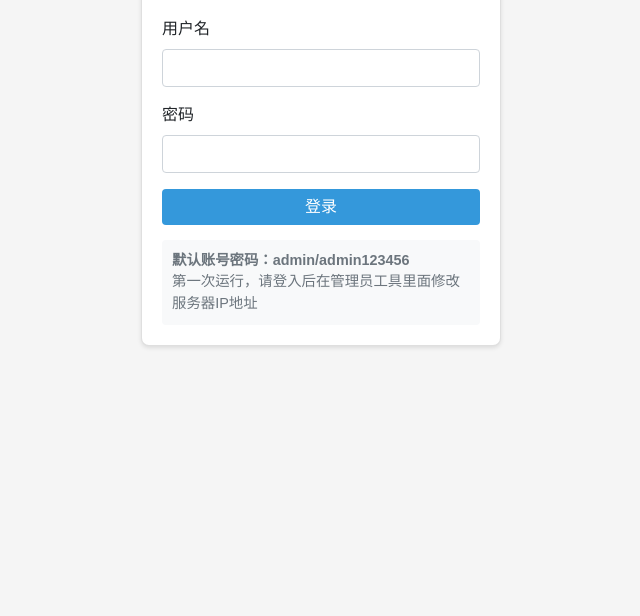
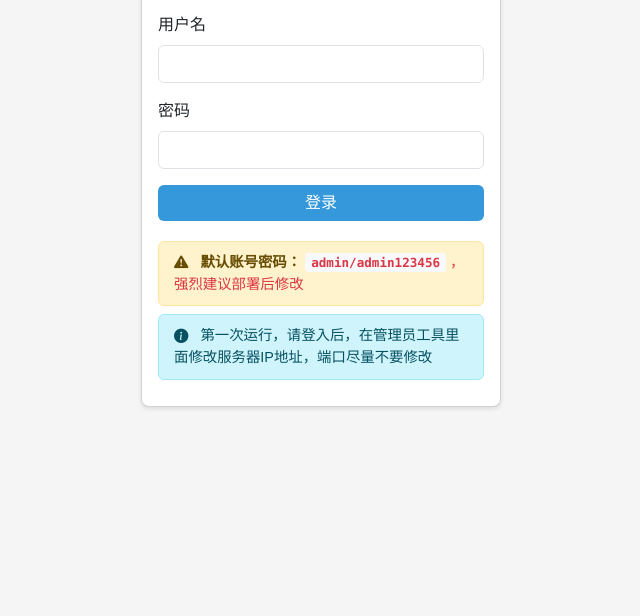
Before and after one commit to vbskycn/rtmp-serve, a website: page admin/login.html in a window 1280 px wide. Shown: the part 184-800 px from the top of the page, without its empty margins (319-959 px from the left). Drawn offline with nearby package versions, Linux system fonts and the light colour scheme.

Commit message:
修改提示

```diff
--- a/admin/login.html
+++ b/admin/login.html
@@ -3,6 +3,7 @@
 <head>
     <title>流媒体管理系统 - 登录</title>
     <link href="https://lf9-cdn-tos.bytecdntp.com/cdn/expire-1-M/twitter-bootstrap/5.1.3/css/bootstrap.min.css" rel="stylesheet">
+    <link href="https://cdn.jsdelivr.net/npm/bootstrap-icons@1.7.2/font/bootstrap-icons.css" rel="stylesheet">
     <style>
         body {
             background-color: #f5f5f5;
@@ -33,18 +34,22 @@
             background-color: #2980b9;
         }
         .default-account {
-            margin-top: 15px;
-            padding: 10px;
-            background-color: #f8f9fa;
-            border-radius: 4px;
+            margin-top: 20px;
+        }
+        .default-account .alert {
+            margin-bottom: 10px;
+            padding: 10px 15px;
             font-size: 0.9em;
-            color: #6c757d;
         }
         .default-account code {
-            background-color: #e9ecef;
-            padding: 2px 4px;
+            background-color: #f8f9fa;
+            padding: 2px 6px;
             border-radius: 3px;
             color: #dc3545;
+            font-weight: bold;
+        }
+        .default-account i {
+            vertical-align: middle;
         }
     </style>
 </head>
@@ -67,8 +72,16 @@
                     <button type="submit" class="btn btn-primary">登录</button>
                 </form>
                 <div class="default-account">
-                    <div><strong>默认账号密码：admin/admin123456</strong></div>
-                    <div>第一次运行，请登入后在管理员工具里面修改服务器IP地址</div>
+                    <div class="alert alert-warning mb-2">
+                        <i class="bi bi-exclamation-triangle-fill me-2"></i>
+                        <strong>默认账号密码：</strong>
+                        <code>admin/admin123456</code>
+                        <span class="text-danger">，强烈建议部署后修改</span>
+                    </div>
+                    <div class="alert alert-info">
+                        <i class="bi bi-info-circle-fill me-2"></i>
+                        第一次运行，请登入后，在管理员工具里面修改服务器IP地址，端口尽量不要修改
+                    </div>
                 </div>
             </div>
         </div>
```
